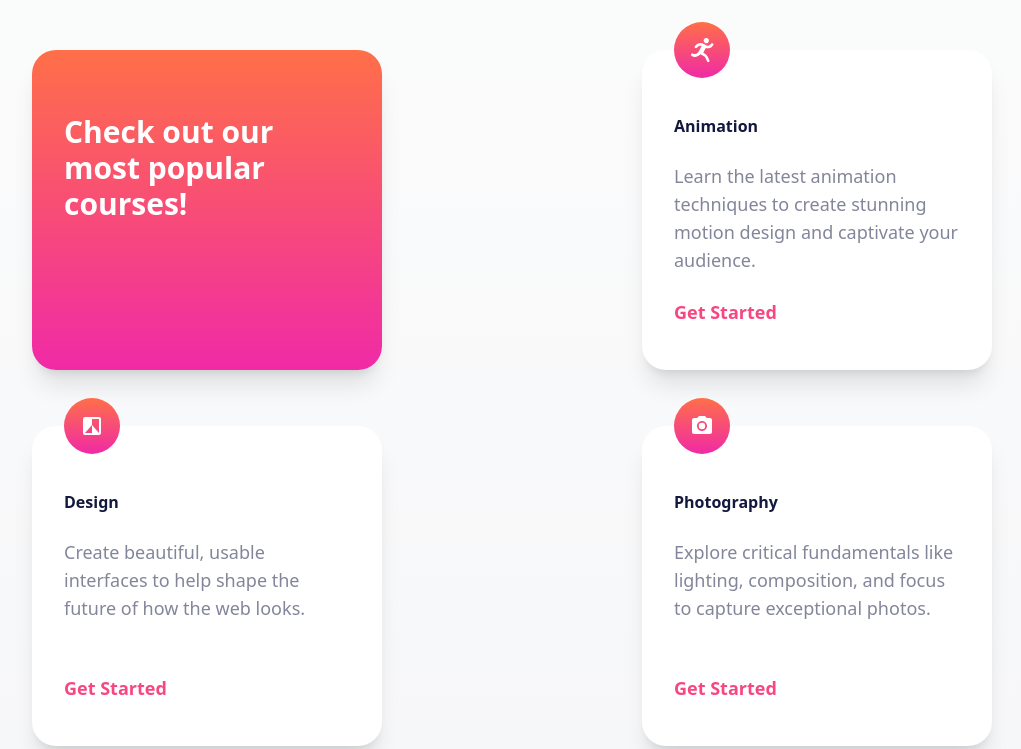
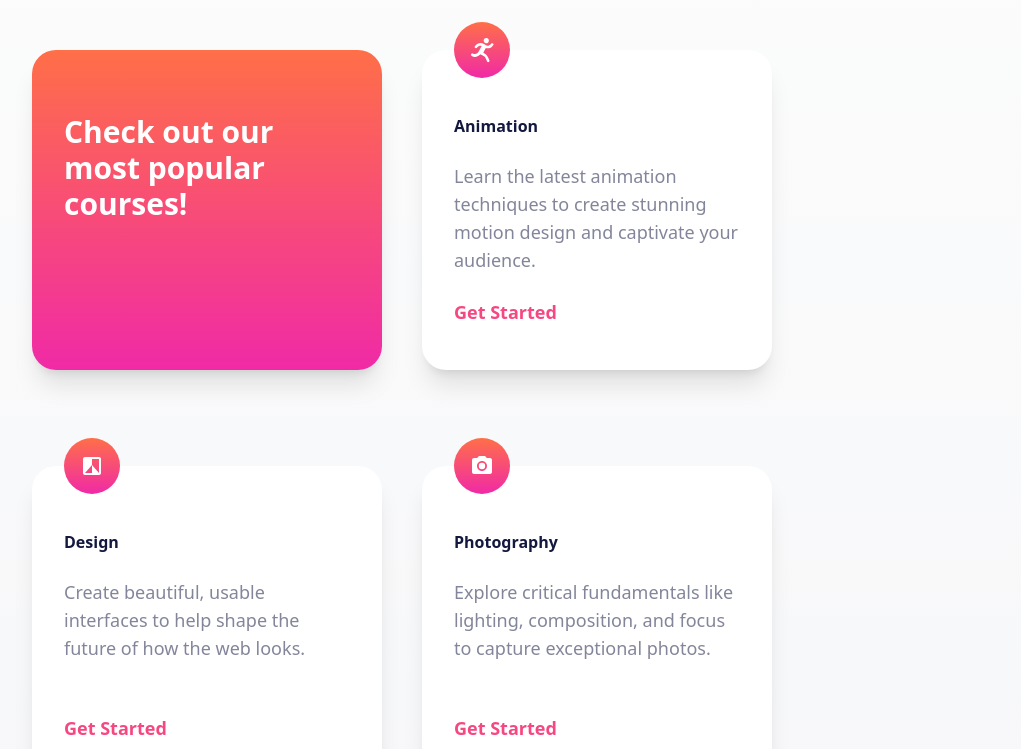
Before and after one commit to KiwiScreams/Skilled-e-learning-landing-page, a website: page starter-code/index.html in a window 1280 px wide. Shown: the part 730-1479 px from the top of the page, without its empty margins (128-1149 px from the left). Drawn offline with Linux system fonts and the light colour scheme.

Commit message:
scrollbar

```diff
--- a/starter-code/index.html
+++ b/starter-code/index.html
@@ -34,7 +34,7 @@
           Started</a>
       </div>
     </section><!-- main section ends -->
-    <section class="flex justify-between items-center mt-44 pl-40 pr-40 flex-wrap"><!-- item container starts -->
+    <section class="flex gap-10 items-center mt-44 pl-40 pr-40 flex-wrap"><!-- item container starts -->
       <!-- 1 div -->
       <div
         class="pt-16 pl-8 pr-8 pb-10 bg-gradient-to-b from-orangeGradient_clr to-pinkGradient_clr w-width_350 shadow-xl rounded-3xl mb-14 h-80">
```
Also changed, not shown: .output.css, output.css.
